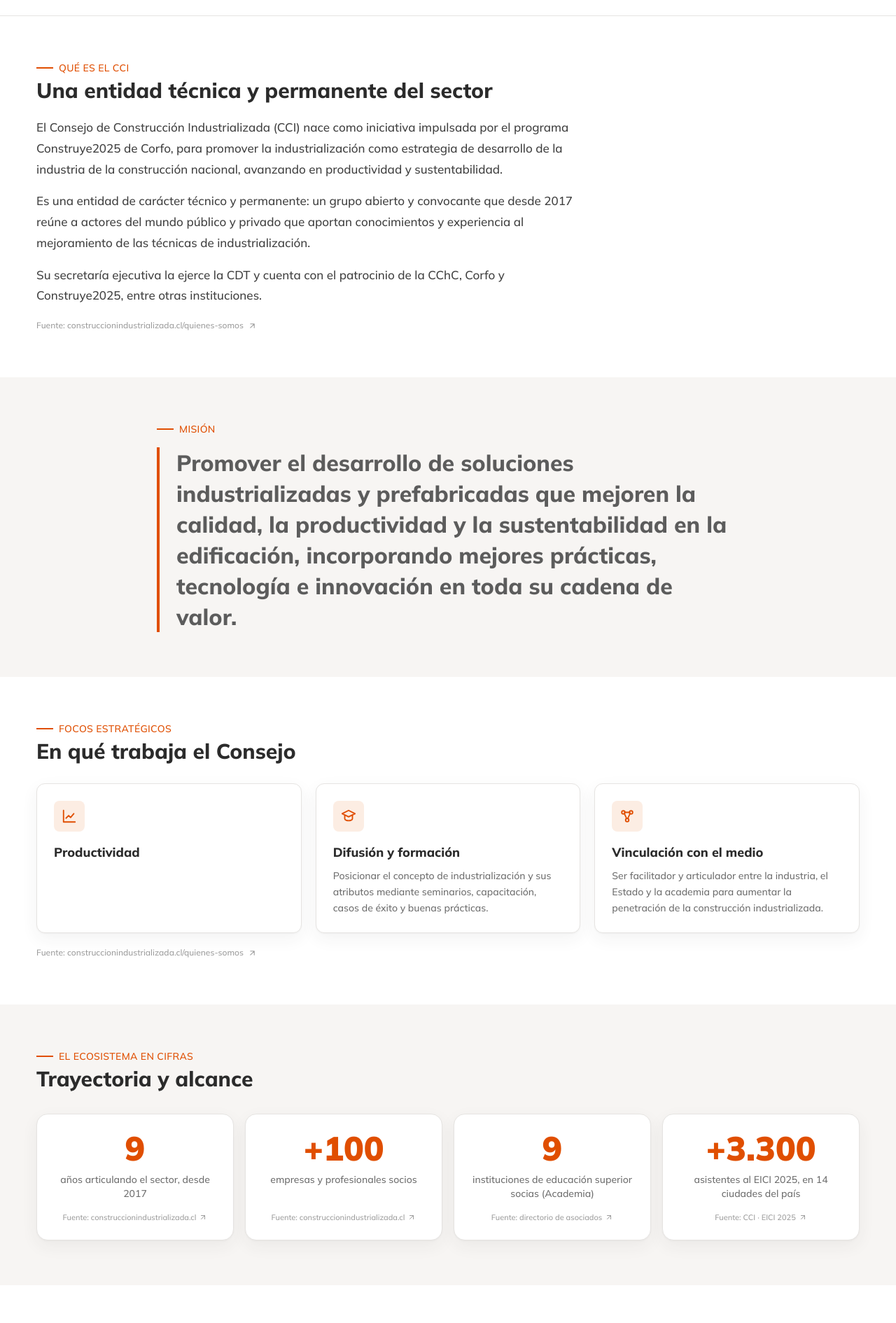
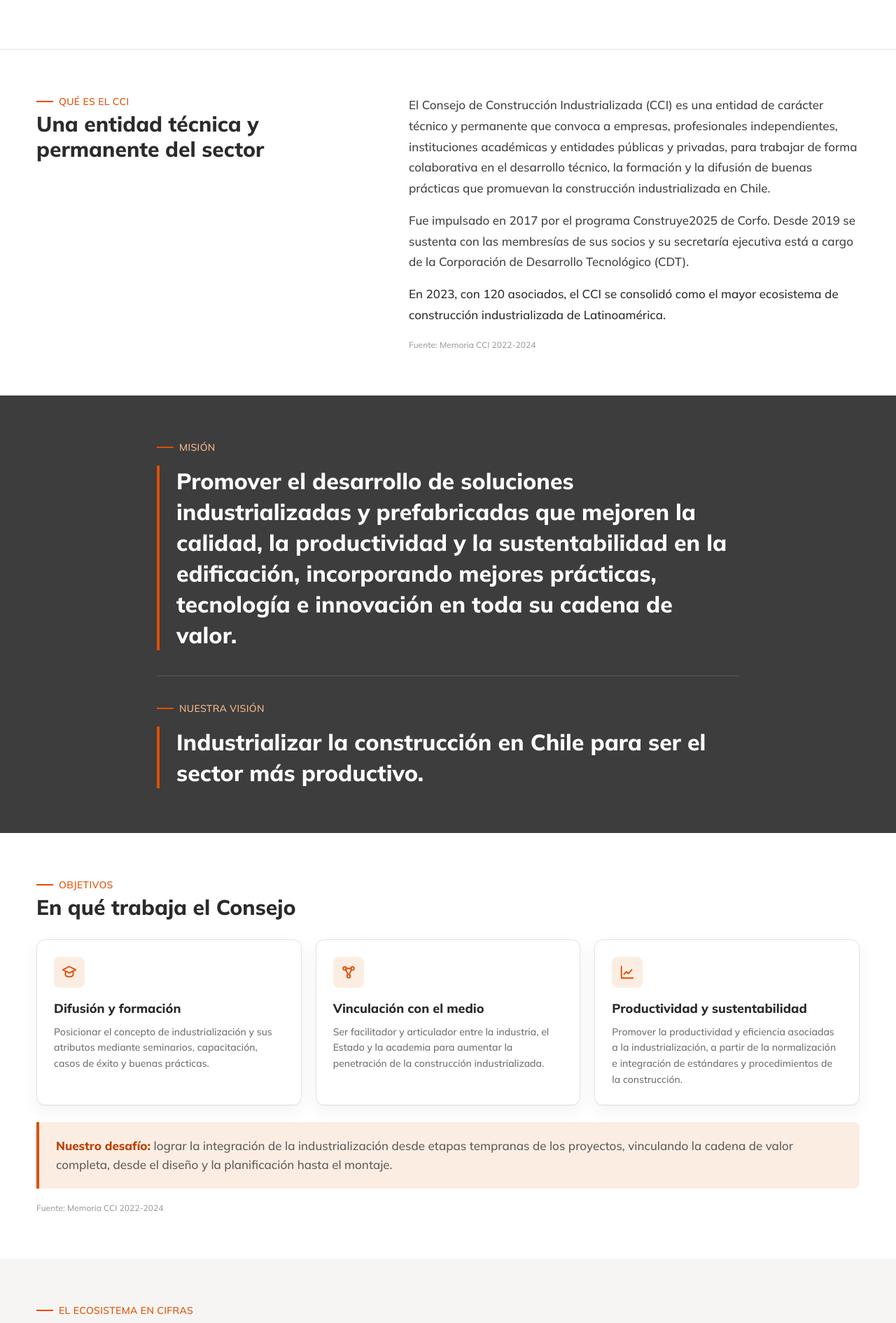
Before and after one commit to rodrigopfp/cci-web, a Next.js app: page /nosotros in a window 1280 px wide. Shown: the part 580-2470 px from the top of the page at 70% size. Built offline with nearby package versions, Linux system fonts and the light colour scheme.

Commit message:
fix: Quienes somos con datos de la Memoria CCI
Co-Authored-By: Claude Opus 4.8 (1M context) <noreply@anthropic.com>
Claude-Session: https://claude.ai/code/session_01KmYGrfZsCU3c73xYzx9s1M

```diff
--- a/src/app/nosotros/page.tsx
+++ b/src/app/nosotros/page.tsx
@@ -4,36 +4,29 @@ import { NosotrosCifras } from "@/components/NosotrosCifras";
 export const metadata = {
   title: "Quiénes somos · CCI",
   description:
-    "El Consejo de Construcción Industrializada (CCI) articula al ecosistema de la construcción industrializada en Chile: qué es, su misión, sus focos estratégicos y cómo se organiza.",
+    "El Consejo de Construcción Industrializada (CCI) articula al ecosistema de la construcción industrializada en Chile y Latinoamérica: qué es, su misión y visión, objetivos, cifras y trayectoria.",
 };
 
-const FUENTE_CCI = "https://construccionindustrializada.cl/quienes-somos/";
+const EICI_2025 =
+  "https://construccionindustrializada.cl/2025/09/25/industrializacion-a-escala-nacional-eici-cierra-su-edicion-2025-con-actividades-a-lo-largo-del-pais/";
 
-// Enlace de fuente reutilizable al pie de un bloque.
-function FuenteLink({ href, children }: { href: string; children: React.ReactNode }) {
+// Antetítulo (kicker) con filete naranja, para fondos claros.
+function Kicker({ children }: { children: React.ReactNode }) {
   return (
-    <a
-      href={href}
-      target="_blank"
-      rel="noopener noreferrer"
-      className="mt-5 inline-flex items-center gap-1.5 text-xs font-600 text-cci-slate-light hover:text-cci-orange-dark"
-    >
+    <div className="mb-1 flex items-center gap-2 text-sm font-700 uppercase tracking-wide text-cci-orange">
+      <span className="h-[2px] w-6 bg-cci-orange" />
       {children}
-      <svg width="13" height="13" viewBox="0 0 24 24" fill="none" stroke="currentColor" strokeWidth="2">
-        <path d="M7 17 17 7M7 7h10v10" strokeLinecap="round" strokeLinejoin="round" />
-      </svg>
-    </a>
+    </div>
   );
 }
 
-const FOCOS = [
-  {
-    titulo: "Productividad",
-    desc: "",
-    icon: (
-      <path d="M3 3v18h18M7 15l4-4 3 3 5-6" strokeLinecap="round" strokeLinejoin="round" />
-    ),
-  },
+// Línea de fuente al pie de un bloque (texto plano; la Memoria no tiene URL).
+function FuenteTexto({ children }: { children: React.ReactNode }) {
+  return <p className="mt-5 text-xs font-600 text-cci-slate-light">{children}</p>;
+}
+
+// Objetivos estratégicos del Consejo (Memoria CCI 2022-2024).
+const OBJETIVOS = [
   {
     titulo: "Difusión y formación",
     desc: "Posicionar el concepto de industrialización y sus atributos mediante seminarios, capacitación, casos de éxito y buenas prácticas.",
@@ -49,11 +42,24 @@ const FOCOS = [
       </>
     ),
   },
+  {
+    titulo: "Productividad y sustentabilidad",
+    desc: "Promover la productividad y eficiencia asociadas a la industrialización, a partir de la normalización e integración de estándares y procedimientos de la construcción.",
+    icon: <path d="M3 3v18h18M7 15l4-4 3 3 5-6" strokeLinecap="round" strokeLinejoin="round" />,
+  },
+];
+
+// Hitos de la trayectoria (Memoria CCI 2022-2024). El último es futuro/destacado.
+const HITOS = [
+  { anio: "2017", texto: "El CCI se conforma, impulsado por el programa Construye2025 de Corfo." },
+  { anio: "2019", texto: "El Consejo pasa a sustentarse con las membresías de sus socios; parte con 32 asociados." },
+  { anio: "2022", texto: "Presencia en Feria Edifica con soluciones habitacionales de socios en la Plaza de la Industrialización." },
+  { anio: "2023", texto: "Se publica la norma NCh3744 de construcción industrializada, impulsada desde el CCI, y se realiza el Encuentro Nacional en nueve regiones." },
+  { anio: "2025", texto: "Encuentro Internacional de Construcción Industrializada (EICI), con actividades en 14 ciudades." },
+  { anio: "2027", texto: "Próxima edición del EICI, los días 8, 9 y 10 de septiembre.", destacado: true, href: "/eici" },
 ];
 
 export default function NosotrosPage() {
-  const anios = new Date().getFullYear() - 2017;
-
   return (
     <>
       {/* 1. HERO — fondo claro y sobrio */}
@@ -64,7 +70,8 @@ export default function NosotrosPage() {
               Quiénes somos
             </div>
             <h1 className="mt-5 font-display text-3xl font-900 leading-[1.08] text-cci-ink md:text-5xl">
-              El ecosistema que está industrializando la construcción en Chile
+              El ecosistema que está industrializando la construcción en Chile y{" "}
+              <span className="text-cci-orange">Latam</span>
             </h1>
             <p className="mt-5 max-w-xl text-lg leading-relaxed text-cci-slate">
               El Consejo de Construcción Industrializada articula a empresas, profesionales, instituciones y
@@ -76,7 +83,7 @@ export default function NosotrosPage() {
             {/* eslint-disable-next-line @next/next/no-img-element */}
             <img
               src="/nosotros/ecosistema-mapa.png"
-              alt="Mapa del ecosistema del CCI: el logo del Consejo de Construcción Industrializada sobre un mapamundi con nodos conectados en Sudamérica y el texto «El ecosistema de construcción industrializada más grande de Latinoamérica»."
+              alt="Mapa del ecosistema de la construcción industrializada del CCI en Chile y Latinoamérica."
               width={1514}
               height={893}
               className="h-auto w-full max-w-[460px]"
@@ -85,95 +92,161 @@ export default function NosotrosPage() {
         </div>
       </section>
 
-      {/* 2. QUÉ ES EL CCI */}
+      {/* 2. QUÉ ES EL CCI — dos columnas en escritorio */}
       <section className="container-cci py-14 md:py-16">
-        <div className="max-w-3xl">
-          <div className="mb-1 flex items-center gap-2 text-sm font-700 uppercase tracking-wide text-cci-orange">
-            <span className="h-[2px] w-6 bg-cci-orange" />
-            Qué es el CCI
-          </div>
-          <h2 className="font-display text-2xl font-800 text-cci-ink md:text-3xl">
+        <div className="grid gap-8 lg:grid-cols-[0.85fr_1.15fr] lg:gap-14">
+          <div>
+            <Kicker>Qué es el CCI</Kicker>
+            <h2 className="font-display text-2xl font-800 leading-tight text-cci-ink md:text-3xl">
               Una entidad técnica y permanente del sector
             </h2>
-          <div className="mt-5 space-y-4 text-[17px] leading-[1.75] text-cci-ink/90">
+          </div>
+          <div>
+            <div className="space-y-4 text-[17px] leading-[1.75] text-cci-ink/90">
               <p>
-              El Consejo de Construcción Industrializada (CCI) nace como iniciativa impulsada por el programa
-              Construye2025 de Corfo, para promover la industrialización como estrategia de desarrollo de la
-              industria de la construcción nacional, avanzando en productividad y sustentabilidad.
+                El Consejo de Construcción Industrializada (CCI) es una entidad de carácter técnico y permanente
+                que convoca a empresas, profesionales independientes, instituciones académicas y entidades
+                públicas y privadas, para trabajar de forma colaborativa en el desarrollo técnico, la formación y
+                la difusión de buenas prácticas que promuevan la construcción industrializada en Chile.
               </p>
               <p>
-              Es una entidad de carácter técnico y permanente: un grupo abierto y convocante que desde 2017
-              reúne a actores del mundo público y privado que aportan conocimientos y experiencia al
-              mejoramiento de las técnicas de industrialización.
+                Fue impulsado en 2017 por el programa Construye2025 de Corfo. Desde 2019 se sustenta con las
+                membresías de sus socios y su secretaría ejecutiva está a cargo de la Corporación de Desarrollo
+                Tecnológico (CDT).
               </p>
-            <p>
-              Su secretaría ejecutiva la ejerce la CDT y cuenta con el patrocinio de la CChC, Corfo y
-              Construye2025, entre otras instituciones.
+              <p className="font-700 text-cci-ink">
+                En 2023, con 120 asociados, el CCI se consolidó como el mayor ecosistema de construcción
+                industrializada de Latinoamérica.
               </p>
             </div>
-          <FuenteLink href={FUENTE_CCI}>Fuente: construccionindustrializada.cl/quienes-somos</FuenteLink>
+            <FuenteTexto>Fuente: Memoria CCI 2022-2024</FuenteTexto>
+          </div>
         </div>
       </section>
 
-      {/* 3. MISIÓN — destacada tipográficamente */}
-      <section className="bg-cci-paper py-14 md:py-16">
+      {/* 3. MISIÓN Y VISIÓN — bloque oscuro */}
+      <section className="bg-cci-graphite-dark py-14 md:py-16">
         <div className="container-cci max-w-4xl">
-          <div className="mb-4 flex items-center gap-2 text-sm font-700 uppercase tracking-wide text-cci-orange">
+          <div className="mb-4 flex items-center gap-2 text-sm font-700 uppercase tracking-wide text-cci-orange-light">
             <span className="h-[2px] w-6 bg-cci-orange" />
             Misión
           </div>
-          <p className="border-l-4 border-cci-orange pl-6 font-display text-2xl font-800 leading-snug text-cci-graphite md:text-[2rem]">
+          <p className="border-l-4 border-cci-orange pl-6 font-display text-2xl font-800 leading-snug text-white md:text-[2rem]">
             Promover el desarrollo de soluciones industrializadas y prefabricadas que mejoren la calidad, la
             productividad y la sustentabilidad en la edificación, incorporando mejores prácticas, tecnología e
             innovación en toda su cadena de valor.
           </p>
+
+          <div className="my-9 border-t border-white/15" />
+
+          <div className="mb-4 flex items-center gap-2 text-sm font-700 uppercase tracking-wide text-cci-orange-light">
+            <span className="h-[2px] w-6 bg-cci-orange" />
+            Nuestra visión
+          </div>
+          <p className="border-l-4 border-cci-orange pl-6 font-display text-2xl font-800 leading-snug text-white md:text-[2rem]">
+            Industrializar la construcción en Chile para ser el sector más productivo.
+          </p>
         </div>
       </section>
 
-      {/* 4. TRES FOCOS ESTRATÉGICOS */}
+      {/* 4. OBJETIVOS + DESAFÍO */}
       <section className="container-cci py-14 md:py-16">
-        <div className="mb-1 flex items-center gap-2 text-sm font-700 uppercase tracking-wide text-cci-orange">
-          <span className="h-[2px] w-6 bg-cci-orange" />
-          Focos estratégicos
-        </div>
+        <Kicker>Objetivos</Kicker>
         <h2 className="font-display text-2xl font-800 text-cci-ink md:text-3xl">En qué trabaja el Consejo</h2>
         <div className="mt-7 grid gap-5 md:grid-cols-3">
-          {FOCOS.map((f) => (
-            <div key={f.titulo} className="flex flex-col rounded-xl border border-cci-line bg-white p-6 shadow-card">
+          {OBJETIVOS.map((o) => (
+            <div key={o.titulo} className="flex flex-col rounded-xl border border-cci-line bg-white p-6 shadow-card">
               <div className="mb-4 flex h-11 w-11 items-center justify-center rounded-lg bg-cci-orange-soft text-cci-orange">
                 <svg width="22" height="22" viewBox="0 0 24 24" fill="none" stroke="currentColor" strokeWidth="2">
-                  {f.icon}
+                  {o.icon}
                 </svg>
               </div>
-              <h3 className="font-display text-lg font-800 text-cci-ink">{f.titulo}</h3>
-              {f.desc && <p className="mt-2 text-sm leading-relaxed text-cci-slate">{f.desc}</p>}
+              <h3 className="font-display text-lg font-800 text-cci-ink">{o.titulo}</h3>
+              <p className="mt-2 text-sm leading-relaxed text-cci-slate">{o.desc}</p>
             </div>
           ))}
         </div>
-        <FuenteLink href={FUENTE_CCI}>Fuente: construccionindustrializada.cl/quienes-somos</FuenteLink>
+
+        {/* Desafío destacado */}
+        <div className="mt-6 rounded-r-lg border-l-4 border-cci-orange bg-cci-orange-soft px-6 py-5 text-[17px] leading-relaxed text-cci-graphite">
+          <span className="font-800 text-cci-orange-dark">Nuestro desafío:</span> lograr la integración de la
+          industrialización desde etapas tempranas de los proyectos, vinculando la cadena de valor completa,
+          desde el diseño y la planificación hasta el montaje.
+        </div>
+        <FuenteTexto>Fuente: Memoria CCI 2022-2024</FuenteTexto>
       </section>
 
       {/* 5. EL ECOSISTEMA EN CIFRAS */}
       <section className="bg-cci-paper py-14 md:py-16">
         <div className="container-cci">
-          <div className="mb-1 flex items-center gap-2 text-sm font-700 uppercase tracking-wide text-cci-orange">
-            <span className="h-[2px] w-6 bg-cci-orange" />
-            El ecosistema en cifras
-          </div>
+          <Kicker>El ecosistema en cifras</Kicker>
           <h2 className="font-display text-2xl font-800 text-cci-ink md:text-3xl">Trayectoria y alcance</h2>
           <div className="mt-8">
-            <NosotrosCifras anios={anios} />
+            <NosotrosCifras />
           </div>
         </div>
       </section>
 
-      {/* 6. CÓMO SE ORGANIZA */}
+      {/* 6. TRAYECTORIA — línea de tiempo (horizontal en escritorio, vertical en móvil) */}
       <section className="container-cci py-14 md:py-16">
-        <div className="max-w-3xl">
-          <div className="mb-1 flex items-center gap-2 text-sm font-700 uppercase tracking-wide text-cci-orange">
-            <span className="h-[2px] w-6 bg-cci-orange" />
-            Cómo se organiza
+        <Kicker>Trayectoria</Kicker>
+        <h2 className="font-display text-2xl font-800 text-cci-ink md:text-3xl">Hitos del Consejo</h2>
+
+        {/* Escritorio: 6 columnas, punto sobre una línea superior continua */}
+        <div className="relative mt-10 hidden lg:block">
+          <div className="absolute left-0 right-0 top-1.5 h-0.5 bg-cci-line" />
+          <ol className="relative grid grid-cols-6 gap-6">
+            {HITOS.map((h) => (
+              <li key={h.anio}>
+                <span
+                  className={`block h-3.5 w-3.5 rounded-full border-2 border-white ring-1 ${
+                    h.destacado ? "bg-cci-orange ring-cci-orange" : "bg-cci-slate-light ring-cci-line"
+                  }`}
+                />
+                <div className="mt-4 font-mono text-xl font-700 tabular-nums text-cci-orange">{h.anio}</div>
+                <p className="mt-2 text-sm leading-snug text-cci-slate">{h.texto}</p>
+                {h.href && (
+                  <Link href={h.href} className="mt-2 inline-flex items-center gap-1 text-sm font-600 text-cci-orange hover:text-cci-orange-dark">
+                    Ver EICI
+                    <svg width="15" height="15" viewBox="0 0 24 24" fill="none" stroke="currentColor" strokeWidth="2">
+                      <path d="M5 12h14M13 6l6 6-6 6" strokeLinecap="round" strokeLinejoin="round" />
+                    </svg>
+                  </Link>
+                )}
+              </li>
+            ))}
+          </ol>
         </div>
+
+        {/* Móvil: vertical, con línea a la izquierda */}
+        <ol className="relative mt-8 space-y-7 border-l-2 border-cci-line pl-7 lg:hidden">
+          {HITOS.map((h) => (
+            <li key={h.anio} className="relative">
+              <span
+                className={`absolute -left-[35px] top-1 h-3.5 w-3.5 rounded-full border-2 border-white ring-1 ${
+                  h.destacado ? "bg-cci-orange ring-cci-orange" : "bg-cci-slate-light ring-cci-line"
+                }`}
+              />
+              <div className="font-mono text-lg font-700 tabular-nums text-cci-orange">{h.anio}</div>
+              <p className="mt-1 text-sm leading-snug text-cci-slate">{h.texto}</p>
+              {h.href && (
+                <Link href={h.href} className="mt-1.5 inline-flex items-center gap-1 text-sm font-600 text-cci-orange hover:text-cci-orange-dark">
+                  Ver EICI
+                  <svg width="15" height="15" viewBox="0 0 24 24" fill="none" stroke="currentColor" strokeWidth="2">
+                    <path d="M5 12h14M13 6l6 6-6 6" strokeLinecap="round" strokeLinejoin="round" />
+                  </svg>
+                </Link>
+              )}
+            </li>
+          ))}
+        </ol>
+        <FuenteTexto>Fuente: Memoria CCI 2022-2024</FuenteTexto>
+      </section>
+
+      {/* 7. CÓMO SE ORGANIZA */}
+      <section className="bg-cci-paper py-14 md:py-16">
+        <div className="container-cci max-w-3xl">
+          <Kicker>Cómo se organiza</Kicker>
           <h2 className="font-display text-2xl font-800 text-cci-ink md:text-3xl">Socios, categorías y trabajo técnico</h2>
           <div className="mt-5 space-y-4 text-[17px] leading-[1.75] text-cci-ink/90">
             <p>
@@ -181,8 +254,12 @@ export default function NosotrosPage() {
               Academia—, junto a los patrocinadores institucionales que respaldan su trabajo.
             </p>
             <p>
-              El trabajo técnico se organiza en grupos de trabajo, y un directorio elegido por los socios
-              conduce la organización y define sus prioridades.
+              El trabajo se desarrolla en grupos técnicos, plenarios de socios, encuentros técnicos y roadshows,
+              conducido por un directorio elegido por los socios.
+            </p>
+            <p>
+              El CCI mantiene alianzas con la AOA, la AICE, el Colegio de Arquitectos y el Colegio de Ingenieros,
+              además del trabajo conjunto con la CChC y Construye2025.
             </p>
           </div>
           <div className="mt-7 flex flex-wrap gap-3">
@@ -191,7 +268,7 @@ export default function NosotrosPage() {
             </Link>
             <Link
               href="/voces"
-              className="inline-flex items-center justify-center gap-2 rounded-full border border-cci-line px-5 py-2.5 text-sm font-semibold text-cci-graphite transition hover:border-cci-graphite hover:bg-cci-paper"
+              className="inline-flex items-center justify-center gap-2 rounded-full border border-cci-line bg-white px-5 py-2.5 text-sm font-semibold text-cci-graphite transition hover:border-cci-graphite hover:bg-cci-paper"
             >
               Voces de la industrialización
             </Link>
@@ -199,7 +276,7 @@ export default function NosotrosPage() {
         </div>
       </section>
 
-      {/* 7. CIERRE — membresía, fondo oscuro */}
+      {/* 8. CIERRE — membresía, fondo oscuro */}
       <section className="bg-cci-graphite-dark py-16 md:py-20">
         <div className="container-cci max-w-4xl">
           <div className="inline-flex w-fit items-center whitespace-nowrap border-l-4 border-cci-orange bg-white/[0.06] py-2 pl-4 pr-3 text-[11px] font-700 uppercase leading-none tracking-[0.15em] text-[#F5EEE6] md:text-xs">
@@ -209,9 +286,9 @@ export default function NosotrosPage() {
             Postula a ser socio CCI
           </h2>
           <p className="mt-5 max-w-2xl text-lg leading-relaxed text-white/75">
-            Pertenecer al Consejo es integrarse al grupo de empresas, profesionales e instituciones que están
-            definiendo cómo se construirá en Chile y Latinoamérica: donde se sientan los estándares del sector,
-            se comparte conocimiento técnico y se trabaja junto al Estado, la industria y la academia.
+            Postular a socio es integrarse a la red de construcción industrializada más grande de Latinoamérica:
+            donde se sientan los estándares del sector, se comparte conocimiento técnico y se trabaja junto al
+            Estado, la industria y la academia.
           </p>
           <p className="mt-5 max-w-2xl font-display text-xl font-800 leading-snug text-cci-orange-light">
             Suma a tu organización a ese ecosistema.
--- a/src/components/NosotrosCifras.tsx
+++ b/src/components/NosotrosCifras.tsx
@@ -12,16 +12,27 @@ interface Cifra {
   /** Prefijo fijo (ej. "+"), no se anima. */
   prefijo?: string;
   etiqueta: string;
-  fuenteUrl: string;
   fuenteLabel: string;
+  /** Si la fuente tiene URL, se enlaza; si no, se muestra como texto. */
+  fuenteUrl?: string;
 }
+
+const EICI_2025 =
+  "https://construccionindustrializada.cl/2025/09/25/industrializacion-a-escala-nacional-eici-cierra-su-edicion-2025-con-actividades-a-lo-largo-del-pais/";
+
+const CIFRAS: Cifra[] = [
+  { valor: 125, etiqueta: "Socios en 2024: empresas, profesionales e instituciones", fuenteLabel: "Memoria CCI 2022-2024" },
+  { valor: 14000, prefijo: "+", etiqueta: "Personas alcanzadas por las actividades del CCI (2022-2024)", fuenteLabel: "Memoria CCI 2022-2024" },
+  { valor: 9, etiqueta: "Regiones del país en el Encuentro Nacional 2023", fuenteLabel: "Memoria CCI 2022-2024" },
+  { valor: 3300, prefijo: "+", etiqueta: "Asistentes al EICI 2025, en 14 ciudades", fuenteLabel: "CCI · EICI 2025", fuenteUrl: EICI_2025 },
+];
 
 /** Separador de miles con punto (formato es-CL): 3300 → "3.300". */
 function miles(n: number): string {
   return Math.round(n).toString().replace(/\B(?=(\d{3})+(?!\d))/g, ".");
 }
 
-function CifraCard({ valor, prefijo = "", etiqueta, fuenteUrl, fuenteLabel, reduced }: Cifra & { reduced: boolean }) {
+function CifraCard({ valor, prefijo = "", etiqueta, fuenteLabel, fuenteUrl, reduced }: Cifra & { reduced: boolean }) {
   const { ref, inView } = useInView<HTMLDivElement>();
   const v = useCountUp(valor, inView, reduced, 1500);
   return (
@@ -34,6 +45,7 @@ function CifraCard({ valor, prefijo = "", etiqueta, fuenteUrl, fuenteLabel, redu
         {miles(v)}
       </div>
       <p className="mt-3 flex-1 text-sm leading-snug text-cci-slate">{etiqueta}</p>
+      {fuenteUrl ? (
         <a
           href={fuenteUrl}
           target="_blank"
@@ -45,48 +57,18 @@ function CifraCard({ valor, prefijo = "", etiqueta, fuenteUrl, fuenteLabel, redu
             <path d="M7 17 17 7M7 7h10v10" strokeLinecap="round" strokeLinejoin="round" />
           </svg>
         </a>
+      ) : (
+        <span className="mt-4 text-[11px] font-600 text-cci-slate-light">Fuente: {fuenteLabel}</span>
+      )}
     </div>
   );
 }
 
-/** `anios` se calcula en tiempo de compilación (año actual − 2017) y se pasa
- *  desde el componente de servidor, para que "años articulando" no quede fijo. */
-export function NosotrosCifras({ anios }: { anios: number }) {
+export function NosotrosCifras() {
   const reduced = usePrefersReducedMotion();
-
-  const cifras: Cifra[] = [
-    {
-      valor: anios,
-      etiqueta: "años articulando el sector, desde 2017",
-      fuenteUrl: "https://construccionindustrializada.cl/quienes-somos/",
-      fuenteLabel: "construccionindustrializada.cl",
-    },
-    {
-      valor: 100,
-      prefijo: "+",
-      etiqueta: "empresas y profesionales socios",
-      fuenteUrl: "https://construccionindustrializada.cl/asociados/",
-      fuenteLabel: "construccionindustrializada.cl",
-    },
-    {
-      valor: 9,
-      etiqueta: "instituciones de educación superior socias (Academia)",
-      fuenteUrl: "https://construccionindustrializada.cl/asociados/",
-      fuenteLabel: "directorio de asociados",
-    },
-    {
-      valor: 3300,
-      prefijo: "+",
-      etiqueta: "asistentes al EICI 2025, en 14 ciudades del país",
-      fuenteUrl:
-        "https://construccionindustrializada.cl/2025/09/25/industrializacion-a-escala-nacional-eici-cierra-su-edicion-2025-con-actividades-a-lo-largo-del-pais/",
-      fuenteLabel: "CCI · EICI 2025",
-    },
-  ];
-
   return (
     <div className="grid grid-cols-2 gap-4 lg:grid-cols-4">
-      {cifras.map((c) => (
+      {CIFRAS.map((c) => (
         <CifraCard key={c.etiqueta} {...c} reduced={reduced} />
       ))}
     </div>
```
Lines whose indentation alone changed are shown as unchanged.
